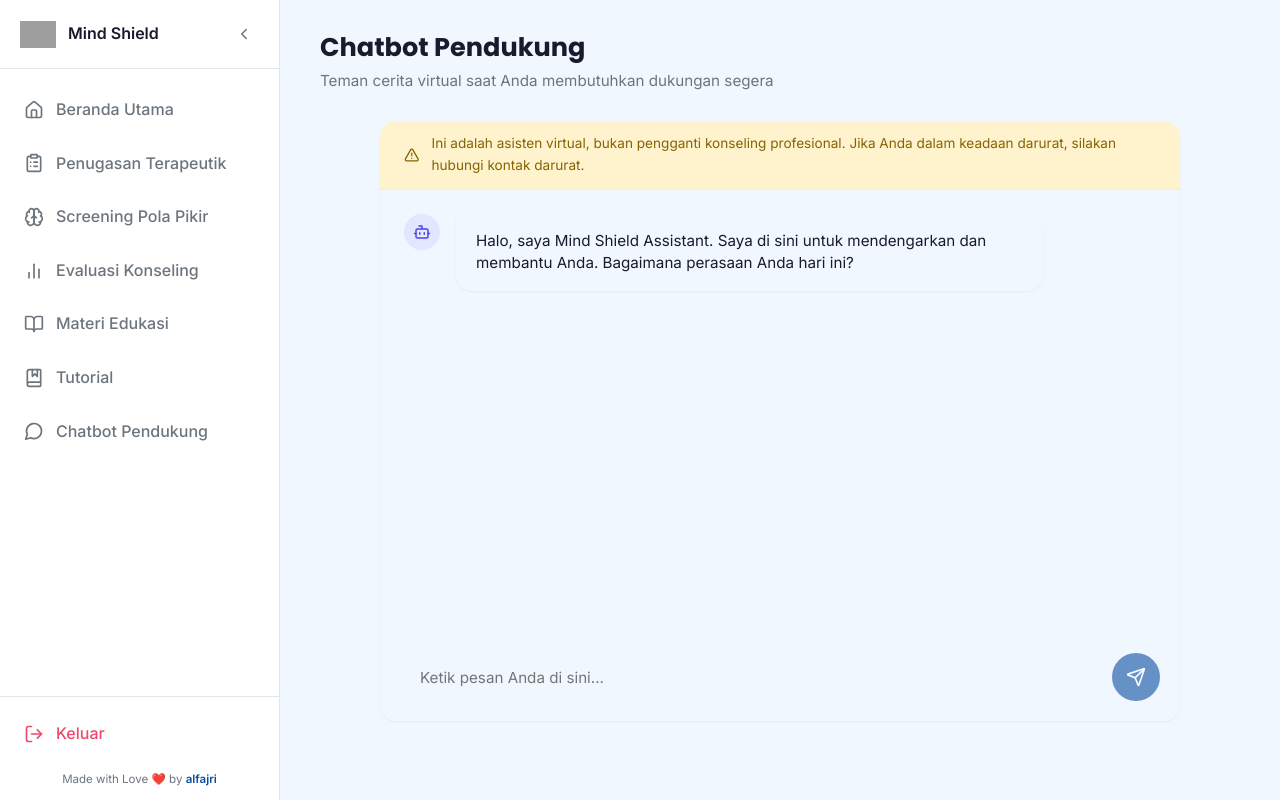
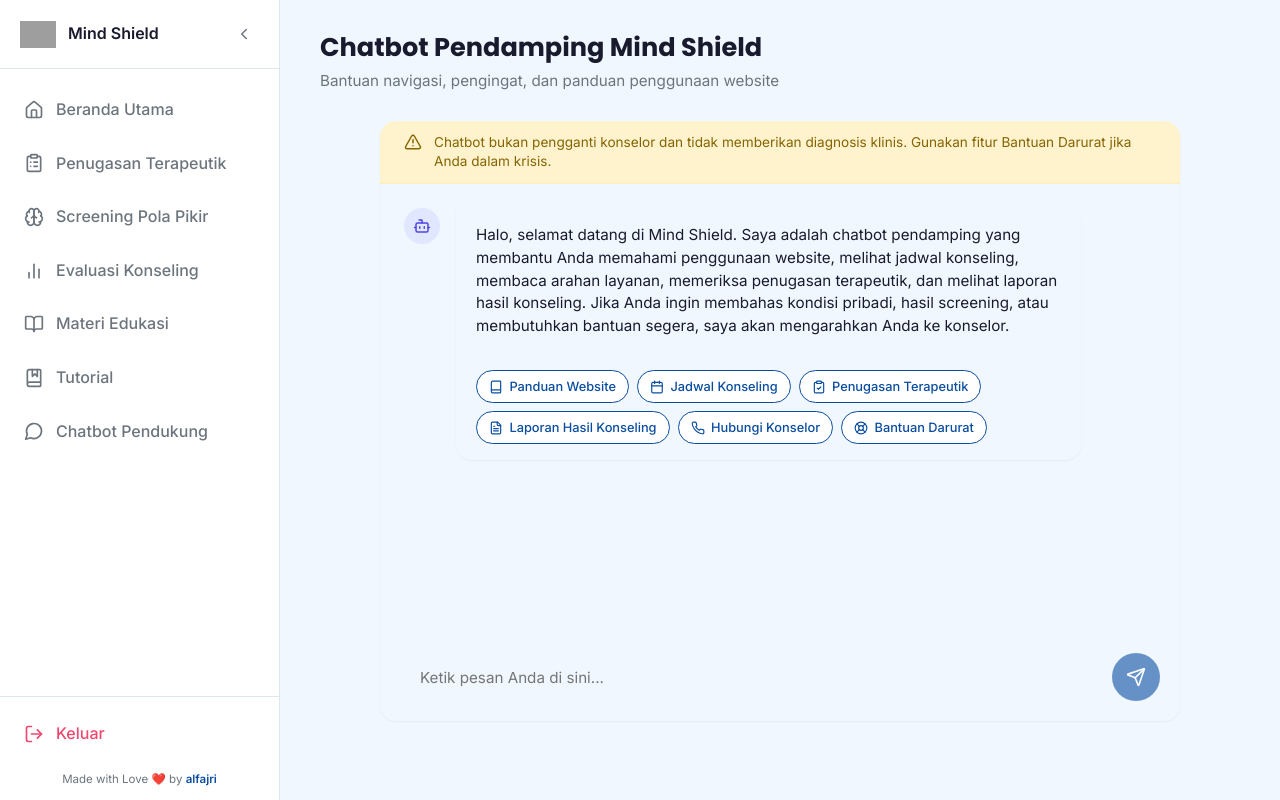
Before and after one commit to lightnet19/mind-shield, a Next.js app: page /konseli/chat in a window 1280 px wide. Built offline with nearby package versions, Linux system fonts and the light colour scheme; grey boxes are pictures that could not be loaded.

Commit message:
feat: implement chatbot specifications on /konseli/chat page

```diff
--- a/app/konseli/chat/chat.module.css
+++ b/app/konseli/chat/chat.module.css
@@ -7,7 +7,7 @@
   overflow: hidden;
   box-shadow: var(--shadow-sm);
   height: calc(100vh - 200px); /* Adjust based on header */
-  min-height: 500px;
+  min-height: 550px;
   max-width: 800px;
   margin: 0 auto;
   width: 100%;
@@ -15,13 +15,14 @@
 
 .warningBanner {
   display: flex;
-  align-items: center;
+  align-items: flex-start;
   gap: 0.75rem;
   background-color: #fff3cd;
   color: #856404;
   padding: 0.75rem 1.5rem;
   font-size: 0.85rem;
   border-bottom: 1px solid #ffeeba;
+  line-height: 1.4;
 }
 
 .messagesArea {
@@ -36,7 +37,7 @@
 .messageWrapper {
   display: flex;
   gap: 1rem;
-  max-width: 85%;
+  max-width: 90%;
 }
 
 .userWrapper {
@@ -91,6 +92,96 @@
   border: 1px solid var(--border-color);
 }
 
+/* Action Buttons within Chat */
+.actionContainer {
+  display: flex;
+  flex-direction: column;
+  gap: 0.5rem;
+  margin-top: 1rem;
+  padding-top: 1rem;
+  border-top: 1px dashed var(--border-color);
+}
+
+.actionBtn {
+  display: flex;
+  align-items: center;
+  gap: 0.5rem;
+  padding: 0.6rem 1rem;
+  border-radius: 8px;
+  font-size: 0.85rem;
+  font-weight: 500;
+  text-decoration: none;
+  transition: all 0.2s ease;
+  width: fit-content;
+}
+
+.primaryBtn {
+  background-color: var(--primary);
+  color: white;
+}
+
+.primaryBtn:hover {
+  background-color: var(--primary-dark);
+}
+
+.secondaryBtn {
+  background-color: var(--primary-light);
+  color: var(--primary-dark);
+}
+
+.secondaryBtn:hover {
+  background-color: #dbeafe;
+}
+
+.dangerBtn {
+  background-color: #ef4444;
+  color: white;
+}
+
+.dangerBtn:hover {
+  background-color: #dc2626;
+}
+
+.warningBtn {
+  background-color: #f59e0b;
+  color: white;
+}
+
+.warningBtn:hover {
+  background-color: #d97706;
+}
+
+/* Quick Replies */
+.quickReplies {
+  display: flex;
+  flex-wrap: wrap;
+  gap: 0.5rem;
+  margin-top: 1rem;
+  padding-top: 1rem;
+  border-top: 1px dashed var(--border-color);
+}
+
+.quickReplyBtn {
+  display: flex;
+  align-items: center;
+  gap: 0.4rem;
+  padding: 0.5rem 0.75rem;
+  background-color: white;
+  border: 1px solid var(--primary);
+  color: var(--primary);
+  border-radius: 99px;
+  font-size: 0.8rem;
+  font-weight: 500;
+  cursor: pointer;
+  transition: all 0.2s ease;
+}
+
+.quickReplyBtn:hover {
+  background-color: var(--primary);
+  color: white;
+}
+
+/* Input Area */
 .inputArea {
   display: flex;
   gap: 0.75rem;
--- a/app/konseli/chat/page.js
+++ b/app/konseli/chat/page.js
@@ -1,19 +1,30 @@
 'use client';
 
 import { useState, useRef, useEffect } from 'react';
-import { Send, User, Bot, AlertTriangle } from 'lucide-react';
+import { Send, User, Bot, AlertTriangle, Book, Calendar, ClipboardCheck, FileText, Phone, LifeBuoy, ShieldAlert, Video } from 'lucide-react';
+import Link from 'next/link';
 import styles from './chat.module.css';
 
-const INITIAL_MESSAGES = [
-  {
-    id: 1,
-    type: 'bot',
-    text: 'Halo, saya Mind Shield Assistant. Saya di sini untuk mendengarkan dan membantu Anda. Bagaimana perasaan Anda hari ini?'
-  }
+const INITIAL_MESSAGE = 'Halo, selamat datang di Mind Shield. Saya adalah chatbot pendamping yang membantu Anda memahami penggunaan website, melihat jadwal konseling, membaca arahan layanan, memeriksa penugasan terapeutik, dan melihat laporan hasil konseling. Jika Anda ingin membahas kondisi pribadi, hasil screening, atau membutuhkan bantuan segera, saya akan mengarahkan Anda ke konselor.';
+
+const QUICK_REPLIES = [
+  { label: 'Panduan Website', icon: Book },
+  { label: 'Jadwal Konseling', icon: Calendar },
+  { label: 'Penugasan Terapeutik', icon: ClipboardCheck },
+  { label: 'Laporan Hasil Konseling', icon: FileText },
+  { label: 'Hubungi Konselor', icon: Phone },
+  { label: 'Bantuan Darurat', icon: LifeBuoy }
 ];
 
 export default function ChatbotPage() {
-  const [messages, setMessages] = useState(INITIAL_MESSAGES);
+  const [messages, setMessages] = useState([
+    {
+      id: 1,
+      type: 'bot',
+      text: INITIAL_MESSAGE,
+      showQuickReplies: true
+    }
+  ]);
   const [input, setInput] = useState('');
   const [isTyping, setIsTyping] = useState(false);
   const messagesEndRef = useRef(null);
@@ -26,51 +37,118 @@ export default function ChatbotPage() {
     scrollToBottom();
   }, [messages, isTyping]);
 
-  const handleSend = (e) => {
-    e.preventDefault();
-    if (!input.trim()) return;
+  const handleSend = (text = input) => {
+    if (!text.trim()) return;
 
     const userMessage = {
       id: Date.now(),
       type: 'user',
-      text: input
+      text: text
     };
 
+    // Hilangkan quick replies dari pesan sebelumnya
+    setMessages(prev => prev.map(m => ({ ...m, showQuickReplies: false })));
     setMessages(prev => [...prev, userMessage]);
     setInput('');
     setIsTyping(true);
 
-    // Simulate bot response
+    // Proses respons chatbot
     setTimeout(() => {
       setIsTyping(false);
+      processBotResponse(text.toLowerCase());
+    }, 1000);
+  };
 
-      let botResponse = 'Terima kasih telah berbagi. Ingatlah bahwa perasaan ini valid dan Anda tidak sendirian. Apakah Anda ingin mencoba beberapa teknik relaksasi?';
+  const processBotResponse = (query) => {
+    const krisisWords = ['melukai diri', 'tidak aman', 'bunuh diri', 'menyakiti diri', 'mengakhiri hidup', 'berdarah', 'tidak tahan'];
+    const klinisWords = ['screening', 'arti hasil', 'keyakinan inti', 'memburuk', 'hasil konseling', 'konselor'];
 
-      if (input.toLowerCase().includes('marah') || input.toLowerCase().includes('kesal')) {
-        botResponse = 'Saya mendengar bahwa Anda sedang merasa kesal. Terkadang menarik napas panjang bisa membantu meredakan ketegangan. Mau mencoba tarik napas 4 detik, tahan 4 detik, lalu hembuskan perlahan?';
-      } else if (input.toLowerCase().includes('sedih') || input.toLowerCase().includes('nangis')) {
-        botResponse = 'Rasanya pasti berat ya. Tidak apa-apa untuk bersedih. Saya di sini mendengarkan. Apakah ada hal spesifik yang memicu perasaan ini?';
-      }
+    // C. Cek Risiko Krisis
+    if (krisisWords.some(word => query.includes(word)) || query.includes('darurat')) {
+      setMessages(prev => [...prev, {
+        id: Date.now(),
+        type: 'bot',
+        text: 'Saya khawatir dengan keselamatan Anda saat ini. Segera pilih salah satu opsi berikut:',
+        isEmergency: true
+      }]);
+      return;
+    }
 
+    // B. Cek Pertanyaan Klinis / Butuh Konselor
+    if (klinisWords.some(word => query.includes(word))) {
       setMessages(prev => [...prev, {
-        id: Date.now() + 1,
+        id: Date.now(),
         type: 'bot',
-        text: botResponse
+        text: 'Pesan Anda memerlukan penanganan langsung dari konselor. Silakan pilih Hubungi Konselor atau Masuk ke Ruang Konseling Online.',
+        isClinical: true
       }]);
-    }, 1500);
+      return;
+    }
+
+    // A. Administratif & Teknis
+    if (query.includes('panduan') || query.includes('login') || query.includes('cara') || query.includes('website')) {
+      setMessages(prev => [...prev, {
+        id: Date.now(),
+        type: 'bot',
+        text: 'Untuk menggunakan website Mind Shield, silakan ikuti langkah berikut:\n1. Login atau registrasi akun\n2. Baca panduan penggunaan website\n3. Isi screening self-injury\n4. Isi screening core beliefs\n5. Ajukan jadwal konseling online\n6. Ikuti sesi konseling\n7. Periksa penugasan terapeutik dan laporan hasil konseling di akun Anda',
+        showQuickReplies: true
+      }]);
+      return;
+    }
+
+    if (query.includes('jadwal')) {
+      setMessages(prev => [...prev, {
+        id: Date.now(),
+        type: 'bot',
+        text: 'Jadwal konseling Anda berikutnya adalah:\nHari/Tanggal: Senin, 12 Mei 2026\nWaktu: 13.00 WIB\nStatus: Sudah dikonfirmasi\nSilakan klik tombol Masuk ke Ruang Konseling Online saat sesi dimulai.',
+        hasAction: { label: 'Masuk ke Ruang Konseling Online', href: '/konseli/sesi', icon: Video },
+        showQuickReplies: true
+      }]);
+      return;
+    }
+
+    if (query.includes('tugas') || query.includes('penugasan') || query.includes('terapeutik')) {
+      setMessages(prev => [...prev, {
+        id: Date.now(),
+        type: 'bot',
+        text: 'Anda memiliki penugasan terapeutik baru dari konselor. Silakan buka menu Penugasan Terapeutik untuk melihat instruksi lengkap.\n\nContoh Penugasan Terapeutik:\nJudul: Refleksi Diri Pasca-Sesi\nInstruksi: Tuliskan situasi yang membuat Anda tidak nyaman, perasaan yang muncul, dan cara yang Anda lakukan untuk menenangkan diri.\nBatas waktu: 3 hari\nStatus: Belum dikerjakan',
+        hasAction: { label: 'Lihat Penugasan Terapeutik', href: '/konseli/penugasan', icon: ClipboardCheck },
+        showQuickReplies: true
+      }]);
+      return;
+    }
+
+    if (query.includes('laporan')) {
+      setMessages(prev => [...prev, {
+        id: Date.now(),
+        type: 'bot',
+        text: 'Laporan hasil konseling Anda telah tersedia di akun Mind Shield.\nSilakan buka menu Laporan Hasil Konseling untuk melihat ringkasan layanan dan tindak lanjut yang diberikan oleh konselor.',
+        hasAction: { label: 'Lihat Laporan Hasil Konseling', href: '/konseli/evaluasi', icon: FileText },
+        showQuickReplies: true
+      }]);
+      return;
+    }
+
+    // Default Support / Fallback
+    setMessages(prev => [...prev, {
+      id: Date.now(),
+      type: 'bot',
+      text: 'Terima kasih sudah menghubungi saya. Jangan lupa memeriksa arahan layanan dari konselor dan penugasan Anda. Jika Anda ingin membahas lebih lanjut, silakan pilih menu di bawah ini.',
+      showQuickReplies: true
+    }]);
   };
 
   return (
     <div className="fade-in" style={{ height: '100%', display: 'flex', flexDirection: 'column' }}>
       <div className="page-header">
-        <h1>Chatbot Pendukung</h1>
-        <p>Teman cerita virtual saat Anda membutuhkan dukungan segera</p>
+        <h1>Chatbot Pendamping Mind Shield</h1>
+        <p>Bantuan navigasi, pengingat, dan panduan penggunaan website</p>
       </div>
 
       <div className={styles.chatContainer}>
         <div className={styles.warningBanner}>
-          <AlertTriangle size={18} />
-          <span>Ini adalah asisten virtual, bukan pengganti konseling profesional. Jika Anda dalam keadaan darurat, silakan hubungi kontak darurat.</span>
+          <AlertTriangle size={18} style={{ flexShrink: 0 }} />
+          <span>Chatbot bukan pengganti konselor dan tidak memberikan diagnosis klinis. Gunakan fitur Bantuan Darurat jika Anda dalam krisis.</span>
         </div>
 
         <div className={styles.messagesArea}>
@@ -80,7 +158,61 @@ export default function ChatbotPage() {
                 {msg.type === 'user' ? <User size={18} /> : <Bot size={18} />}
               </div>
               <div className={`${styles.messageBubble} ${msg.type === 'user' ? styles.userBubble : styles.botBubble}`}>
-                {msg.text}
+                {msg.text.split('\n').map((line, i) => (
+                  <p key={i} style={{ margin: '0 0 6px 0', lineHeight: 1.5 }}>{line}</p>
+                ))}
+
+                {/* Emergency Actions */}
+                {msg.isEmergency && (
+                  <div className={styles.actionContainer}>
+                    <Link href="#" className={`${styles.actionBtn} ${styles.dangerBtn}`}>
+                      <Phone size={16} /> Hubungi Konselor Sekarang
+                    </Link>
+                    <Link href="#" className={`${styles.actionBtn} ${styles.dangerBtn}`}>
+                      <AlertTriangle size={16} /> Bantuan Darurat
+                    </Link>
+                    <Link href="/konseli/materi" className={`${styles.actionBtn} ${styles.warningBtn}`}>
+                      <ShieldAlert size={16} /> Lihat Safety Planning
+                    </Link>
+                  </div>
+                )}
+
+                {/* Clinical Actions */}
+                {msg.isClinical && (
+                  <div className={styles.actionContainer}>
+                    <Link href="#" className={`${styles.actionBtn} ${styles.primaryBtn}`}>
+                      <Phone size={16} /> Hubungi Konselor
+                    </Link>
+                    <Link href="/konseli/sesi" className={`${styles.actionBtn} ${styles.secondaryBtn}`}>
+                      <Video size={16} /> Masuk ke Ruang Konseling Online
+                    </Link>
+                  </div>
+                )}
+
+                {/* Standard Link Action */}
+                {msg.hasAction && (
+                  <div className={styles.actionContainer}>
+                    <Link href={msg.hasAction.href} className={`${styles.actionBtn} ${styles.primaryBtn}`}>
+                      <msg.hasAction.icon size={16} /> {msg.hasAction.label}
+                    </Link>
+                  </div>
+                )}
+
+                {/* Quick Replies Options */}
+                {msg.showQuickReplies && (
+                  <div className={styles.quickReplies}>
+                    {QUICK_REPLIES.map((reply, idx) => (
+                      <button
+                        key={idx}
+                        onClick={() => handleSend(reply.label)}
+                        className={styles.quickReplyBtn}
+                      >
+                        <reply.icon size={14} />
+                        {reply.label}
+                      </button>
+                    ))}
+                  </div>
+                )}
               </div>
             </div>
           ))}
@@ -100,7 +232,7 @@ export default function ChatbotPage() {
           <div ref={messagesEndRef} />
         </div>
 
-        <form onSubmit={handleSend} className={styles.inputArea}>
+        <form onSubmit={(e) => { e.preventDefault(); handleSend(); }} className={styles.inputArea}>
           <input
             type="text"
             value={input}
```
